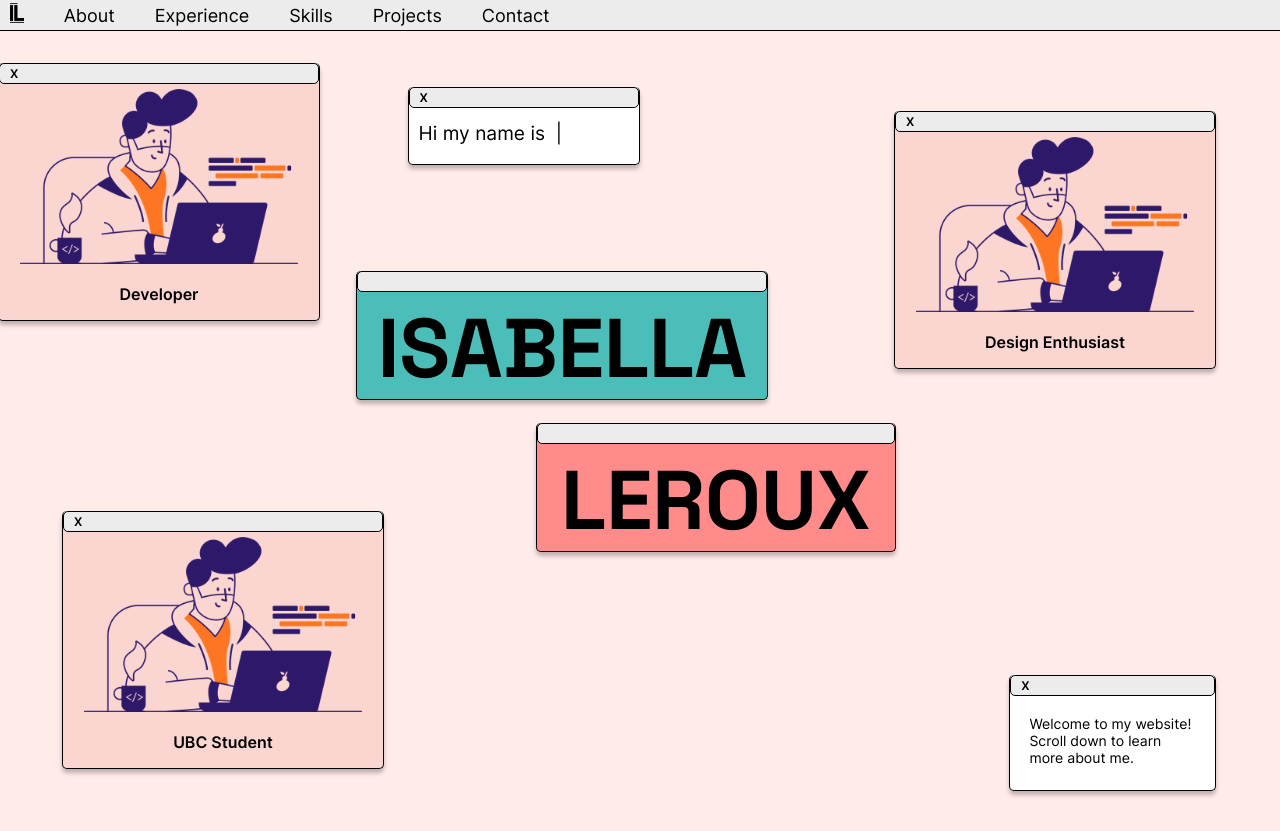
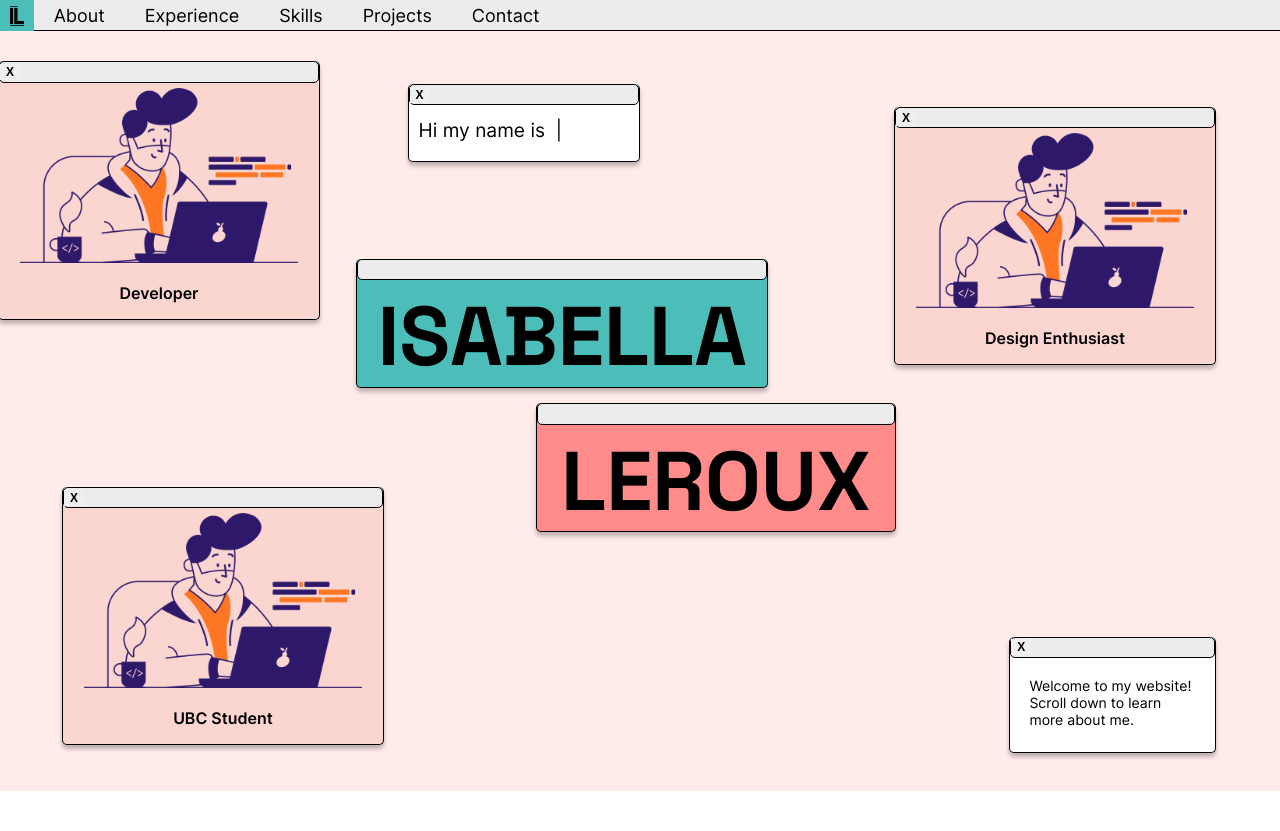
Before and after one commit to isa-leroux448/personal-website-v2, a React (Create React App) app: page / in a window 1280 px wide. After the commit the page ends 800 px from the top, so only its background shows below. Built offline with nearby package versions, Linux system fonts and the light colour scheme.

Commit message:
implement go to front, close window functionality

```diff
--- a/src/about/About.jsx
+++ b/src/about/About.jsx
@@ -3,17 +3,19 @@ import './styles.css';
 import Name from './Name'
 import Welcome from './Welcome';
 import Card from './Card';
+import { useState } from 'react';
 
 const About = () => {
+    const [currentZIndex, setCurrentZIndex] = useState(0);
     return (
         <div className='background'>
-            <Intro/>
-            <Name name="ISABELLA" width="32vw" height="10vw" color="#4BBEB9" top="30%" right="40%"/>
-            <Name name="LEROUX" width="28vw" height="10vw" color="#FF8B8B" top="49%" right="30%"/>
-            <Welcome/>
-            <Card text="Developer" top="4%" right="75%"/>
-            <Card text="UBC Student" top="60%" right="70%"/>
-            <Card text="Design Enthusiast" top="10%" right="5%"/>
+            <Intro currentZ={currentZIndex} setCurrentZ={setCurrentZIndex} />
+            <Name name="ISABELLA" width="32vw" height="10vw" color="#4BBEB9" top="30%" right="40%" currentZ={currentZIndex} setCurrentZ={setCurrentZIndex} />
+            <Name name="LEROUX" width="28vw" height="10vw" color="#FF8B8B" top="49%" right="30%" currentZ={currentZIndex} setCurrentZ={setCurrentZIndex} />
+            <Welcome currentZ={currentZIndex} setCurrentZ={setCurrentZIndex}/>
+            <Card text="Developer" top="4%" right="75%" currentZ={currentZIndex} setCurrentZ={setCurrentZIndex}/>
+            <Card text="UBC Student" top="60%" right="70%" currentZ={currentZIndex} setCurrentZ={setCurrentZIndex}/>
+            <Card text="Design Enthusiast" top="10%" right="5%" currentZ={currentZIndex} setCurrentZ={setCurrentZIndex}/>
         </div>
     )
 }
--- a/src/about/Card.jsx
+++ b/src/about/Card.jsx
@@ -1,14 +1,22 @@
 import Header from "../components/Header";
 import sample from "../assets/sample.png"
+import { useState, useCallback } from "react";
 
-const Card = ({ image, text, top, right}) => {
-    return (
-      <div className="card" style={{position: 'absolute', top, right}}>
-        <Header hasExit={true} />
-        <img style={{height: '175px', marginTop: '5px'}} src={sample}/>
-        <p style={{fontWeight: 600}}>{text}</p>
+const Card = ({ image, text, top, right, currentZ, setCurrentZ }) => {
+  const [localZ, setLocalZ] = useState(0);
+  const [open, setOpen] = useState(true);
+  const handleClose = useCallback(() => {
+    setOpen(false)
+  }, [open, setOpen]);
+  return (
+    open && (
+      <div className="card" style={{ position: 'absolute', top, right, zIndex: localZ }}>
+        <Header hasExit={true} handleClose={handleClose} currentZ={currentZ} setCurrentZ={setCurrentZ} setLocalZ={setLocalZ} />
+        <img style={{ height: '175px', marginTop: '5px' }} src={sample} />
+        <p style={{ fontWeight: 600 }}>{text}</p>
       </div>
-    );
-  };
+    )
+  );
+};
 
 export default Card;
--- a/src/about/Intro.jsx
+++ b/src/about/Intro.jsx
@@ -1,8 +1,13 @@
 import Header from "../components/Header";
-import { useState, useEffect } from "react";
+import { useState, useEffect, useCallback } from "react";
 
-const Intro = () => {
+const Intro = ({ currentZ, setCurrentZ }) => {
     const [cursorString, setCursorString] = useState('');
+    const [localZ, setLocalZ] = useState(0);
+    const [open, setOpen] = useState(true);
+    const handleClose = useCallback(() => {
+        setOpen(false)
+    }, [open, setOpen]);
     useEffect(() => {
         setTimeout(() => {
             if (cursorString === '') {
@@ -14,13 +19,15 @@ const Intro = () => {
     }, [cursorString]);
 
     return (
-        <div className="intro">
-            <Header hasExit={true} />
-            <div style={{ display: 'flex', height: '20px'}}>
+        open && (
+            < div className="intro" style={{ zIndex: localZ }}>
+                <Header hasExit={true} handleClose={handleClose} currentZ={currentZ} setCurrentZ={setCurrentZ} setLocalZ={setLocalZ} />
+                <div style={{ display: 'flex', height: '20px' }}>
                     <p className="intro-text">Hi my name is&nbsp;&nbsp;</p>
                     <p className="cursor">{cursorString}</p>
                 </div>
-        </div>
+            </div >
+        )
     );
 }
 export default Intro;
--- a/src/about/Name.jsx
+++ b/src/about/Name.jsx
@@ -1,9 +1,11 @@
 import Header from "../components/Header";
+import { useState } from "react";
 
-const Name = ({ name, color, width, height, top, right }) => {
+const Name = ({ name, color, width, height, top, right, currentZ, setCurrentZ }) => {
+    const [localZ, setLocalZ] = useState(0);
     return (
-      <div className="name" style={{  top, right, backgroundColor: color, width, height }}>
-        <Header hasExit={false} />
+      <div className="name" style={{  top, right, backgroundColor: color, width, height, zIndex: localZ }}>
+        <Header hasExit={false} currentZ={currentZ} setCurrentZ={setCurrentZ} setLocalZ={setLocalZ}/>
         <p className="name-text">{name}</p>
       </div>
     );
--- a/src/about/Welcome.jsx
+++ b/src/about/Welcome.jsx
@@ -1,11 +1,19 @@
 import Header from "../components/Header";
+import { useState, useCallback } from "react";
 
-const Welcome = () => {
+const Welcome = ({currentZ, setCurrentZ}) => {
+    const [localZ, setLocalZ] = useState(0);
+    const [open, setOpen] = useState(true);
+    const handleClose = useCallback(() => {
+        setOpen(false)
+    }, [open, setOpen]);
     return (
-        <div className="welcome">
-            <Header hasExit={true} />
-            <p className="welcome-text">Welcome to my website! Scroll down to learn more about me.</p>
-        </div>
+        open && (
+            < div className="welcome" style={{zIndex: localZ}}>
+                <Header hasExit={true} handleClose={handleClose} currentZ={currentZ} setCurrentZ={setCurrentZ} setLocalZ={setLocalZ}/>
+                <p className="welcome-text">Welcome to my website! Scroll down to learn more about me.</p>
+            </div >
+        )
     );
 }
 export default Welcome;
--- a/src/about/styles.css
+++ b/src/about/styles.css
@@ -1,5 +1,5 @@
 .background {
-    height: 100vh;
+    height: 95vh;
     width: 100%;
     background-color: #FFEBEA;
     position: relative;
--- a/src/components/Header.jsx
+++ b/src/components/Header.jsx
@@ -1,11 +1,15 @@
 import '../styles.css'
 
-const Header = ({hasExit, title}) => {
-    return(
-        <div className='header' style={{justifyContent: hasExit ? 'space-between': 'center' }}>
-            {hasExit && (<p className='exitButton'>X</p>)}
+const Header = ({ hasExit, title, handleClose, currentZ, setCurrentZ, setLocalZ }) => {
+    const handleHeaderClick = () => {
+        setLocalZ(currentZ + 1);
+        setCurrentZ(currentZ + 1);
+    }
+    return (
+        <div className='header' style={{ justifyContent: hasExit ? 'space-between' : 'center' }} onClick={handleHeaderClick}>
+            {hasExit && (<button className="exitButton" onClick={handleClose}>X</button>)}
             {title && (<p className='headerTitle'>{title}</p>)}
-            {hasExit && (<div/>)}
+            {hasExit && (<div />)}
         </div>
     )
 }
--- a/src/styles.css
+++ b/src/styles.css
@@ -1,12 +1,17 @@
 .navBarItem {
-    padding: 10px;
-    margin-left: 10px;
-    margin-right: 10px;
+    padding-right: 20px;
+    padding-left: 20px;
+    padding-top: 5px;
+    padding-bottom: 5px;
     text-decoration: none;
     color: black;
     font-size: 18px;
     font-weight: 400;
+    background-color: transparent;
   }
+.navBarItem:hover {
+  background-color: #4BBEB9;
+}
 .navBarBg {
     background-color: #ECECEC;
     width: 100%;
@@ -28,8 +33,14 @@
 
 .logo {
   height: 20px;
-  margin-left: 10px;
-  margin-right: 20px;
+  padding-left: 10px;
+  padding-right: 10px;
+  padding-top: 10px;
+  padding-bottom: 5px;
+  background-color: transparent;
+}
+.logo:hover {
+  background-color: #4BBEB9;
 }
 
 .header {
@@ -52,5 +63,6 @@
   color: black;
   font-size: 12px;
   font-weight: 600;
-  margin-left: 10px;
+  border: none;
+  cursor: pointer;
 }
```
Lines whose indentation alone changed are shown as unchanged.
